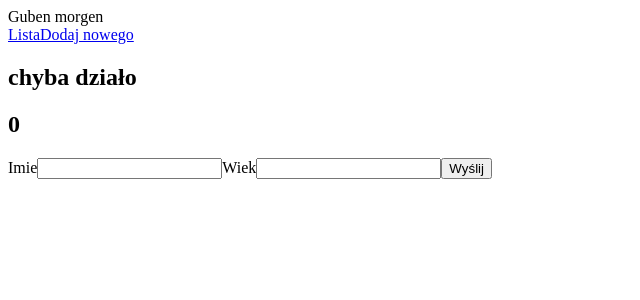
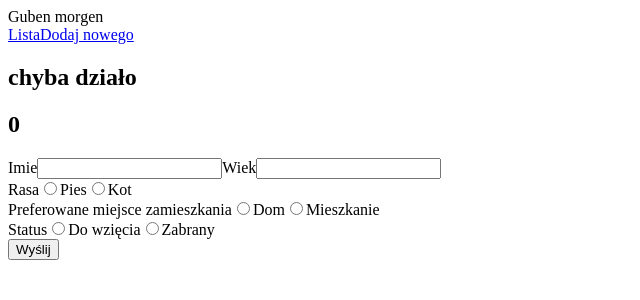
Before and after one commit to masives/dog-shelter, a React app: page /#/animals/edit/0 in a window 1280 px wide. Shown: the top 300 px of the page, without its empty margins (0-640 px from the left). Built offline with nearby package versions, Linux system fonts and the light colour scheme.

Commit message:
add radio button group

```diff
--- a/src/client/components/AnimalEdit/index.jsx
+++ b/src/client/components/AnimalEdit/index.jsx
@@ -2,7 +2,9 @@ import React, { Component } from 'react';
 import { string, shape } from 'prop-types';
 import { createNewAnimal } from '../../resources/animalsApi';
 import Input from '../FormElements/Input';
+import RadioGroup from '../FormElements/RadioGroup';
 
+// todo - form settings should be extracted to config
 const FORM_SCHEMA = [
   {
     label: 'Imie',
@@ -13,6 +15,51 @@ const FORM_SCHEMA = [
     label: 'Wiek',
     type: 'Number',
     fieldName: 'age'
+  },
+  {
+    label: 'Rasa',
+    type: 'RadioGroup',
+    fieldName: 'race',
+    options: [
+      {
+        label: 'Pies',
+        value: 'dog'
+      },
+      {
+        label: 'Kot',
+        value: 'cat'
+      }
+    ]
+  },
+  {
+    label: 'Preferowane miejsce zamieszkania',
+    type: 'RadioGroup',
+    fieldName: 'living-place',
+    options: [
+      {
+        label: 'Dom',
+        value: 'house'
+      },
+      {
+        label: 'Mieszkanie',
+        value: 'apartment'
+      }
+    ]
+  },
+  {
+    label: 'Status',
+    type: 'RadioGroup',
+    fieldName: 'status',
+    options: [
+      {
+        label: 'Do wzięcia',
+        value: 'for-grabs'
+      },
+      {
+        label: 'Zabrany',
+        value: 'taken'
+      }
+    ]
   }
 ];
 // todo - wynieść shape na zewnątrz
@@ -74,45 +121,24 @@ class AnimalDetails extends Component {
                 />
               );
             }
+            if (input.type === 'RadioGroup') {
+              formItem = (
+                <RadioGroup
+                  label={input.label}
+                  fieldName={input.fieldName}
+                  onChange={this.onChange}
+                  key={input.fieldName}
+                  options={input.options}
+                />
+              );
+            }
             return formItem;
           })}
-          {/* <div>
-            Rasa
-            <label htmlFor="animal-edit-dog">
-              <input type="radio" name="animal-edit-race" id="animal-edit-dog" />
-              Pies
-            </label>
-            <label htmlFor="animal-edit-cat">
-              <input type="radio" name="animal-edit-race" id="animal-edit-cat" />
-              Kot
-            </label>
-          </div>
-          <div>
-            Preferowane miejsce zamieszkania
-            <label htmlFor="animal-edit-home">
-              <input type="radio" name="animal-edit-home" id="animal-edit-home" />
-              Dom
-            </label>
-            <label htmlFor="animal-edit-block">
-              <input type="radio" name="animal-edit-block" id="animal-edit-block" />
-              Mieszkanie w bloku
-            </label>
-          </div>
+          {/*
           <label htmlFor="description">
             Opis
             <textarea name="description" id="description" cols="30" rows="10" />
-          </label>
-          <div>
-            Status
-            <label htmlFor="animal-edit-free">
-              <input type="radio" name="animal-edit-taken" id="animal-edit-free" />
-              Do wzięcia
-            </label>
-            <label htmlFor="animal-edit-taken">
-              <input type="radio" name="animal-edit-taken" id="animal-edit-taken" />
-              Oddany
-            </label>
-          </div> */}
+          </label> */}
           <input type="submit" value="Wyślij" />
         </form>
       </div>
--- /dev/null
+++ b/src/client/components/FormElements/RadioGroup/index.jsx
@@ -0,0 +1,37 @@
+import React from 'react';
+import { string, func, arrayOf, shape } from 'prop-types';
+
+const input = ({ label, onChange, fieldName, options }) => (
+  <div>
+    {label}
+    {/* <div>"takie propsy są tu</div> */}
+    {options.map(option => (
+      <label key={option.value} htmlFor={`${fieldName}-checkbox-${option.value}`}>
+        <input
+          type="radio"
+          name={`checkbox-group-${fieldName}`}
+          id={`${fieldName}-checkbox-${option.value}`}
+          onChange={() => {
+            onChange(option.value, fieldName);
+          }}
+        />
+        {option.label}
+      </label>
+    ))}
+  </div>
+);
+
+input.propTypes = {
+  label: string.isRequired,
+  onChange: func.isRequired,
+  fieldName: string.isRequired,
+  options: arrayOf(
+    shape({
+      label: string.isRequired,
+      value: string.isRequired
+    })
+  ).isRequired
+};
+input.defaultProps = {};
+
+export default input;
```
